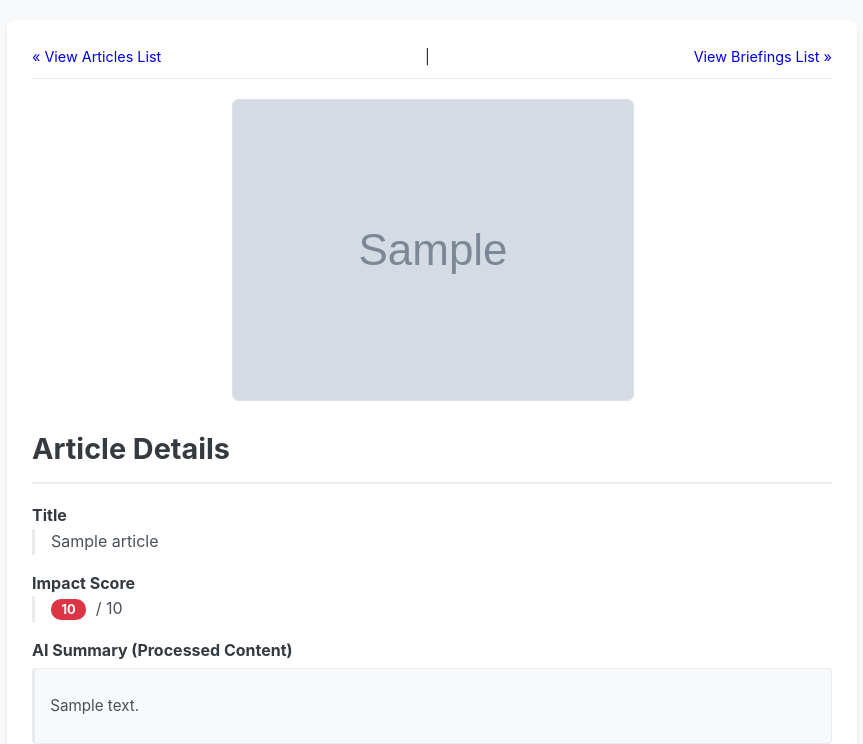
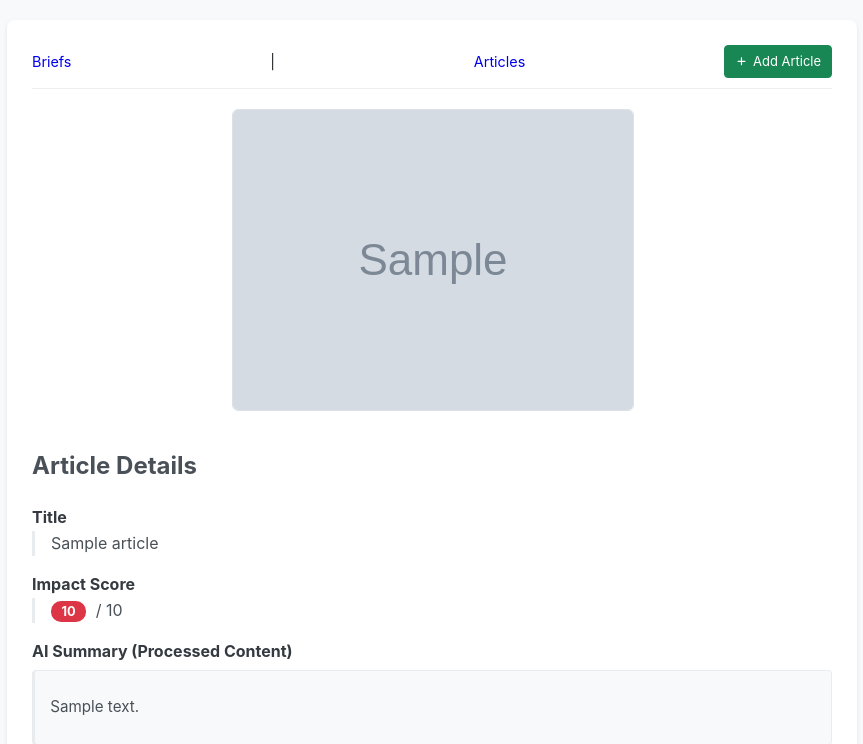
Before and after one commit to lfzawacki/meridiano, a Flask app: page /article/1 in a window 1280 px wide. Shown: the top 744 px of the page, without its empty margins (208-1071 px from the left). Run offline with Flask 3, Linux system fonts and the light colour scheme; tables that the repository leaves empty hold one stand-in row (values such as "Sample post"); grey boxes marked "Sample" are stand-in pictures.

Commit message:
Add shared header between all templates

```diff
--- a/static/style.css
+++ b/static/style.css
@@ -571,6 +571,7 @@ blockquote {
     border: 1px solid transparent;
     border-radius: 4px;
     transition: color .15s ease-in-out,background-color .15s ease-in-out,border-color .15s ease-in-out,box-shadow .15s ease-in-out;
+    margin: 0.5em 0 0.5em 0;
 }
 
 .btn-filter {
--- /dev/null
+++ b/templates/header.html
@@ -0,0 +1,11 @@
+<div class="header">
+    {# The links in the header should preserve the current feed_profile filter if it exists. #}
+    {% set profile_params = {'feed_profile': current_feed_profile} if current_feed_profile is defined and current_feed_profile else {} %}
+    <div class="navigation">
+      <a href="{{ url_for('index', **profile_params) }}">Briefs</a> | <a href="{{ url_for('list_articles', **profile_params) }}">Articles</a>
+      <a href="{{ url_for('add_manual_article') }}" class="nav-button add-article-btn" title="Add New Article">
+        <svg xmlns="http://www.w3.org/2000/svg" viewBox="0 0 16 16" fill="currentColor" class="nav-icon"><path d="M8.75 3.5a.75.75 0 0 0-1.5 0v3.5h-3.5a.75.75 0 0 0 0 1.5h3.5v3.5a.75.75 0 0 0 1.5 0v-3.5h3.5a.75.75 0 0 0 0-1.5h-3.5V3.5Z" /></svg>
+          Add Article
+      </a>
+    </div>
+</div>
--- a/templates/view_article.html
+++ b/templates/view_article.html
@@ -9,12 +9,7 @@
 </head>
 <body>
     <div class="container">
-        <div class="navigation">
-             {# Link back to the articles list #}
-             <a href="{{ url_for('list_articles') }}">« View Articles List</a>
-             <span style="margin: 0 10px;">|</span> {# Separator #}
-             <a href="{{ url_for('index') }}">View Briefings List »</a>
-        </div>
+        {% include 'header.html' %}
 
         <div class="article-detail-image-container">
             {% if article.image_url %}
@@ -38,7 +33,7 @@
             {% endif %}
         </div>
 
-        <h1>Article Details</h1>
+        <h2>Article Details</h2>
 
         {# Use a definition list or simple sections for details #}
         <dl class="article-details">
```
Also changed, not shown: templates/add_article.html (+2 -6 lines), templates/articles.html (+5 -7 lines), templates/index.html (+2 -8 lines), templates/view_brief.html (+2 -7 lines).
